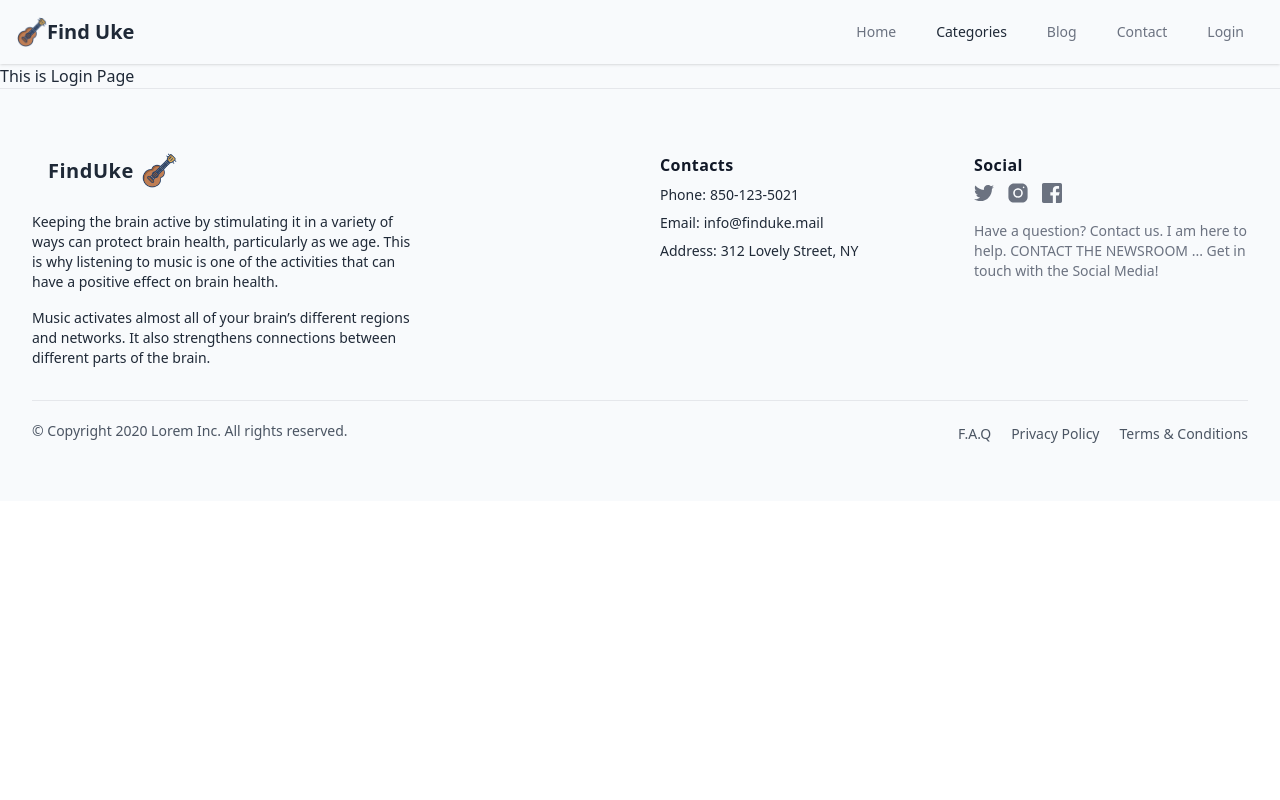
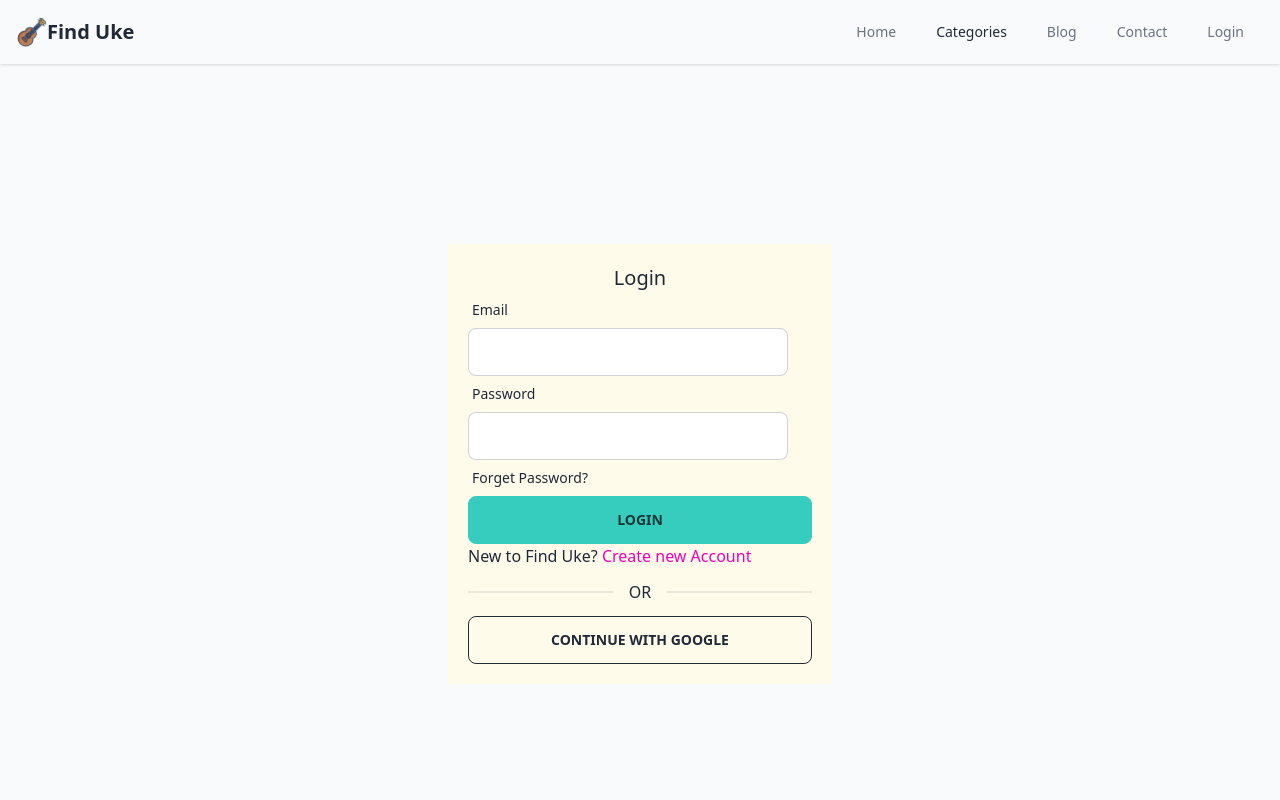
Before and after one commit to Ovijitnath/find-uke-client-repo, a React (Create React App) app: page /login in a window 1280 px wide. Shown: the top 800 px of the page. Built offline with nearby package versions, Linux system fonts and the light colour scheme; no server answers.

Commit message:
auth added

```diff
--- a/package.json
+++ b/package.json
@@ -7,8 +7,11 @@
     "@testing-library/react": "^13.4.0",
     "@testing-library/user-event": "^13.5.0",
     "daisyui": "^2.41.0",
+    "firebase": "^9.14.0",
     "react": "^18.2.0",
     "react-dom": "^18.2.0",
+    "react-hook-form": "^7.39.5",
+    "react-hot-toast": "^2.4.0",
     "react-router-dom": "^6.4.3",
     "react-scripts": "5.0.1",
     "web-vitals": "^2.1.4"
--- a/src/App.js
+++ b/src/App.js
@@ -1,4 +1,5 @@
 
+import { Toaster } from 'react-hot-toast';
 import { RouterProvider } from 'react-router-dom';
 import './App.css';
 import router from './Routes/Routes';
@@ -8,6 +9,7 @@
     <div >
       <div className='max-w-[1440px] mx-auto bg-slate-50'>
         <RouterProvider router={router}></RouterProvider>
+        <Toaster></Toaster>
       </div>
     </div>
   );
--- a/src/Context/AuthProvider/AuthProvider.js
+++ b/src/Context/AuthProvider/AuthProvider.js
@@ -0,0 +1,55 @@
+import React, { createContext, useEffect, useState } from 'react';
+import { createUserWithEmailAndPassword, getAuth, onAuthStateChanged, signInWithEmailAndPassword, signOut, updateProfile } from 'firebase/auth';
+import app from '../../Firebase/firebase.config';
+
+export const AuthContext = createContext();
+const auth = getAuth(app)
+
+const AuthProvider = ({ children }) => {
+    const [user, setUser] = useState(null);
+    const [loading, setLoading] = useState(true);
+    const createUser = (email, password) => {
+        setLoading(true);
+        return createUserWithEmailAndPassword(auth, email, password);
+    }
+
+    const signIn = (email, password) => {
+        setLoading(true);
+        return signInWithEmailAndPassword(auth, email, password);
+    }
+
+    const updateUser = (userInfo) => {
+        return updateProfile(user, userInfo);
+    }
+
+    const logOut = () => {
+        setLoading(true);
+        return signOut(auth);
+    }
+
+    useEffect(() => {
+        const unsubscribe = onAuthStateChanged(auth, currentUser => {
+            console.log('user observing');
+            setUser(currentUser);
+            setLoading(false);
+        });
+
+        return () => unsubscribe();
+    }, [])
+
+    const authInfo = {
+        createUser,
+        signIn,
+        updateUser,
+        logOut,
+        user,
+        loading
+    }
+    return (
+        <AuthContext.Provider value={authInfo}>
+            {children}
+        </AuthContext.Provider>
+    );
+};
+
+export default AuthProvider;
--- /dev/null
+++ b/src/Firebase/firebase.config.js
@@ -0,0 +1,18 @@
+// Import the functions you need from the SDKs you need
+import { initializeApp } from "firebase/app";
+// TODO: Add SDKs for Firebase products that you want to use
+// https://firebase.google.com/docs/web/setup#available-libraries
+
+// Your web app's Firebase configuration
+const firebaseConfig = {
+    apiKey: process.env.REACT_APP_apiKey,
+    authDomain: process.env.REACT_APP_authDomain,
+    projectId: process.env.REACT_APP_projectId,
+    storageBucket: process.env.REACT_APP_storageBucket,
+    messagingSenderId: process.env.REACT_APP_messagingSenderId,
+    appId: process.env.REACT_APP_appId,
+};
+
+// Initialize Firebase
+const app = initializeApp(firebaseConfig);
+export default app;
--- a/src/Pages/Login/Login.js
+++ b/src/Pages/Login/Login.js
@@ -1,9 +1,70 @@
-import React from 'react';
+
+
+import React, { useContext, useState } from 'react';
+import { useForm } from 'react-hook-form';
+import { Link, useLocation, useNavigate } from 'react-router-dom';
+import { AuthContext } from '../../Context/AuthProvider/AuthProvider';
+
+
 
 const Login = () => {
+    const { register, formState: { errors }, handleSubmit } = useForm();
+    const { signIn } = useContext(AuthContext);
+    const [loginError, setLoginError] = useState('');
+    const location = useLocation();
+    const navigate = useNavigate();
+
+    const from = location.state?.from?.pathname || '/';
+
+    const handleLogin = data => {
+        console.log(data);
+        setLoginError('');
+        signIn(data.email, data.password)
+            .then(result => {
+                const user = result.user;
+                console.log(user);
+                navigate(from, { replace: true });
+            })
+            .catch(error => {
+                console.log(error.message)
+                setLoginError(error.message);
+            });
+    }
+
     return (
-        <div>
-            <h1>This is Login Page</h1>
+        <div className='h-[800px] flex justify-center items-center'>
+            <div className='w-96 p-5 bg-amber-50'>
+                <h2 className='text-xl text-center'>Login</h2>
+                <form onSubmit={handleSubmit(handleLogin)}>
+                    <div className="form-control w-full max-w-xs">
+                        <label className="label"> <span className="label-text">Email</span></label>
+                        <input type="text"
+                            {...register("email", {
+                                required: "Email Address is required"
+                            })}
+                            className="input input-bordered w-full max-w-xs" />
+                        {errors.email && <p className='text-red-600'>{errors.email?.message}</p>}
+                    </div>
+                    <div className="form-control w-full max-w-xs">
+                        <label className="label"> <span className="label-text">Password</span></label>
+                        <input type="password"
+                            {...register("password", {
+                                required: "Password is required",
+                                minLength: { value: 6, message: 'Password must be 6 characters or longer' }
+                            })}
+                            className="input input-bordered w-full max-w-xs" />
+                        <label className="label"> <span className="label-text">Forget Password?</span></label>
+                        {errors.password && <p className='text-red-600'>{errors.password?.message}</p>}
+                    </div>
+                    <input className='btn btn-accent w-full' value="Login" type="submit" />
+                    <div>
+                        {loginError && <p className='text-red-600'>{loginError}</p>}
+                    </div>
+                </form>
+                <p>New to Find Uke? <Link className='text-secondary' to="/register">Create new Account</Link></p>
+                <div className="divider">OR</div>
+                <button className='btn btn-outline w-full'>CONTINUE WITH GOOGLE</button>
+            </div>
         </div>
     );
 };
--- a/src/Pages/Register/Register.js
+++ b/src/Pages/Register/Register.js
@@ -1,9 +1,82 @@
-import React from 'react';
+// import React from 'react';
+
+// const Register = () => {
+//     return (
+//         <div>
+
+//         </div>
+//     );
+// };
+
+// export default Register;
+
+import React, { useContext, useState } from 'react';
+import { useForm } from 'react-hook-form';
+import toast from 'react-hot-toast';
+import { Link } from 'react-router-dom';
+import { AuthContext } from '../../Context/AuthProvider/AuthProvider';
 
 const Register = () => {
+    const { register, handleSubmit, formState: { errors } } = useForm();
+    const { createUser, updateUser } = useContext(AuthContext);
+    const [signUpError, setSignUPError] = useState('')
+    const handleSignUp = (data) => {
+        console.log(data);
+        setSignUPError('');
+        createUser(data.email, data.password)
+            .then(result => {
+                const user = result.user;
+                console.log(user);
+                toast('User Created Successfully.')
+                const userInfo = {
+                    displayName: data.name
+                }
+                updateUser(userInfo)
+                    .then(() => { })
+                    .catch(err => console.log(err));
+            })
+            .catch(error => {
+                console.log(error)
+                setSignUPError(error.message)
+            });
+    }
+
     return (
-        <div>
+        <div className='h-[800px] flex justify-center items-center'>
+            <div className='w-96 p-4 bg-lime-50'>
+                <h2 className='text-xl text-center'>Sign Up</h2>
+                <form onSubmit={handleSubmit(handleSignUp)}>
+                    <div className="form-control w-full max-w-xs">
+                        <label className="label"> <span className="label-text">Name</span></label>
+                        <input type="text" {...register("name", {
+                            required: "Name is Required"
+                        })} className="input input-bordered w-full max-w-xs" />
+                        {errors.name && <p className='text-red-500'>{errors.name.message}</p>}
+                    </div>
+                    <div className="form-control w-full max-w-xs">
+                        <label className="label"> <span className="label-text">Email</span></label>
+                        <input type="email" {...register("email", {
+                            required: true
+                        })} className="input input-bordered w-full max-w-xs" />
+                        {errors.email && <p className='text-red-500'>{errors.email.message}</p>}
+                    </div>
+                    <div className="form-control w-full max-w-xs">
+                        <label className="label"> <span className="label-text">Password</span></label>
+                        <input type="password" {...register("password", {
+                            required: "Password is required",
+                            minLength: { value: 6, message: "Password must be 6 characters long" },
+                            pattern: { value: /(?=.*[A-Z])(?=.*[!@#$&*])(?=.*[0-9])/, message: 'Password must have uppercase, number and special characters' }
+                        })} className="input input-bordered w-full max-w-xs" />
+                        {errors.password && <p className='text-red-500'>{errors.password.message}</p>}
+                    </div>
+                    <input className='btn btn-accent w-full mt-4' value="Sign Up" type="submit" />
+                    {signUpError && <p className='text-red-600'>{signUpError}</p>}
+                </form>
+                <p>Already have an account <Link className='text-secondary' to="/login">Please Login</Link></p>
+                <div className="divider">OR</div>
+                <button className='btn btn-outline w-full'>CONTINUE WITH GOOGLE</button>
 
+            </div>
         </div>
     );
 };
--- a/src/Routes/Routes.js
+++ b/src/Routes/Routes.js
@@ -5,6 +5,7 @@
 import Contact from "../Pages/Contact/Contact";
 import Home from "../Pages/Home/Home/Home";
 import Login from "../Pages/Login/Login";
+import Register from "../Pages/Register/Register";
 import ErrorPage from "../Pages/Shared/ErrorPage/ErrorPage";
 
 
@@ -37,6 +38,10 @@
             {
                 path: '/login',
                 element: <Login></Login>
+            },
+            {
+                path: '/register',
+                element: <Register></Register>
             }
         ]
     },
--- a/src/index.js
+++ b/src/index.js
@@ -3,11 +3,14 @@
 import './index.css';
 import App from './App';
 import reportWebVitals from './reportWebVitals';
+import AuthProvider from './Context/AuthProvider/AuthProvider';
 
 const root = ReactDOM.createRoot(document.getElementById('root'));
 root.render(
   <React.StrictMode>
-    <App />
+    <AuthProvider>
+      <App />
+    </AuthProvider>
   </React.StrictMode>
 );
 
```
Also changed, not shown: src/Firebse/Firebse.js (deleted), 1 other file (tests, documents, lock files or other folders).
